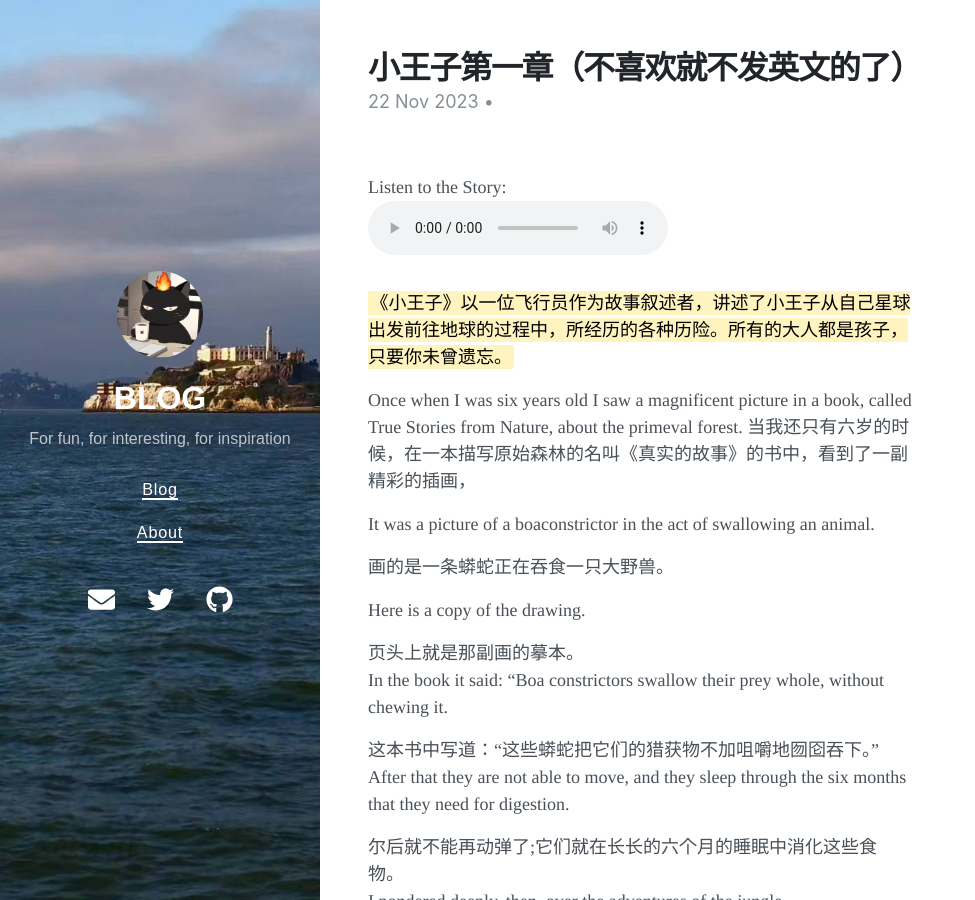
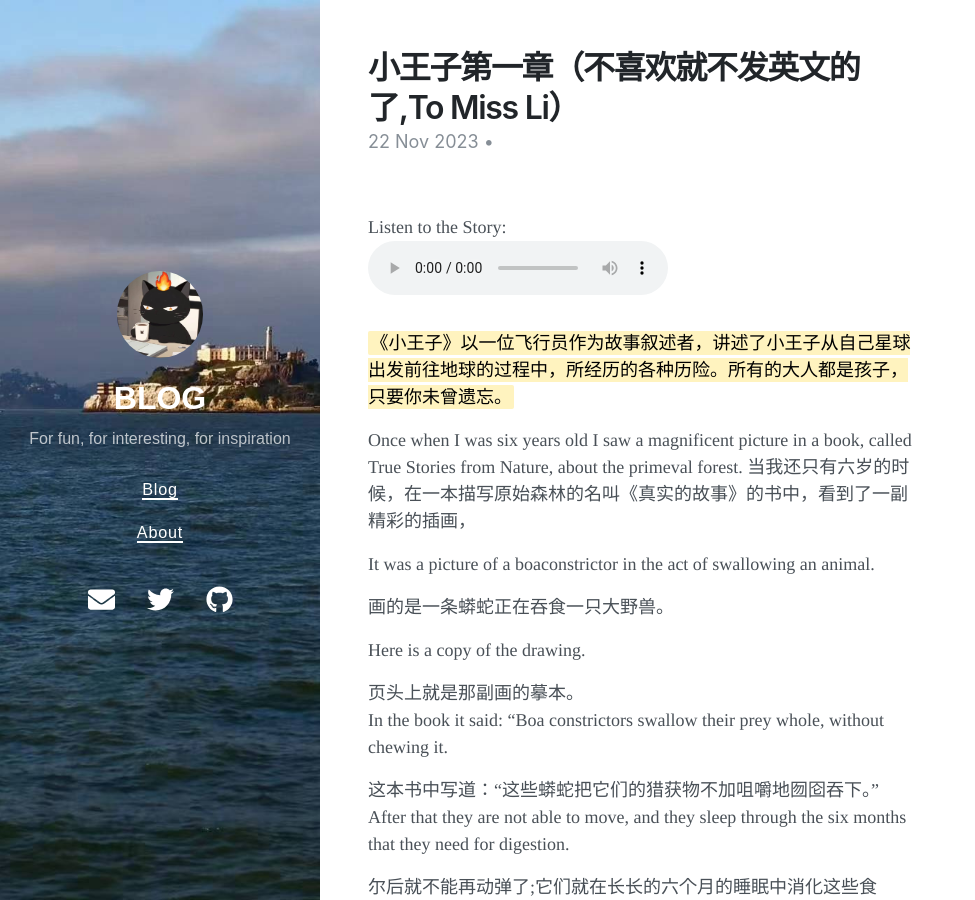
Before and after one commit to New-lay/New-lay.github.io, a Jekyll site: the page built from _posts/2023-11-22-xiaowangzi-1.md, in a window 1280 px wide and 900 px high. Shown: the whole window, without its empty margins (0-975 px from the left). Built offline with Jekyll 4.4.1, drawn with Linux system fonts in a browser that asks for light colours; nearby versions of some CDN libraries.

Commit message:
Update 2023-11-22-xiaowangzi-1.md

```diff
--- a/_posts/2023-11-22-xiaowangzi-1.md
+++ b/_posts/2023-11-22-xiaowangzi-1.md
@@ -1,6 +1,6 @@
 ---
 layout: post
-title: 小王子第一章（不喜欢就不发英文的了）
+title: 小王子第一章（不喜欢就不发英文的了,To Miss Li）
 author: 1
 tags: Story
 date: 2023-11-22 14:33 +0800
```
